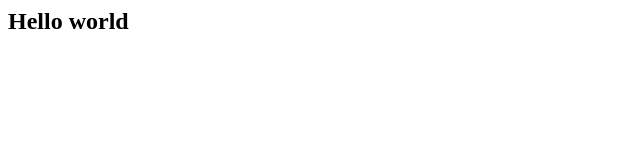
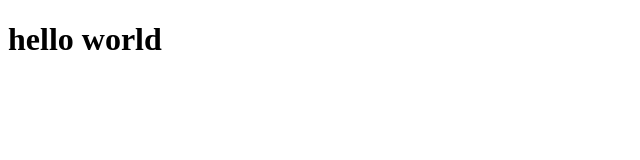
Before and after one commit to tongot/microverse, a plain HTML site: page index.html in a window 1280 px wide. Shown: the whole page, without its empty margins (0-640 px from the left). Drawn offline with Linux system fonts and the light colour scheme.

Commit message:
Second commit

```diff
--- a/index.html
+++ b/index.html
@@ -1,7 +1,15 @@
-<html>
-<header>
-<header>
-<body>
-<h2>Hello world</h2>
-</body>
+<!DOCTYPE html>
+<html lang="en">
+  <head>
+    <meta charset="UTF-8">
+    <title>Fork Me! FCC: Test Suite Template</title>
+    <link rel="stylesheet" href="css/style.css">
+  </head>
+
+  <body>
+    <script src="https://cdn.freecodecamp.org/testable-projects-fcc/v1/bundle.js"></script>
+
+     <h1>hello world</h1>
+    <script  src="js/index.js"></script>
+  </body>
 </html>
```
Also changed, not shown: js/index.js (added, +28 -0 lines), css/style.css (added), license.txt (added), 2 other files.
